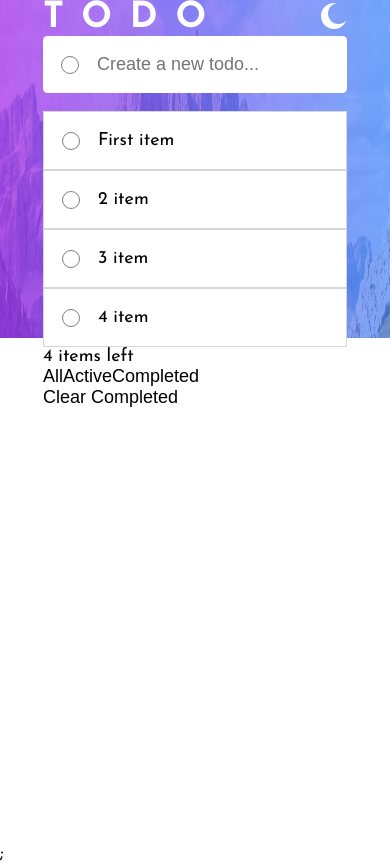
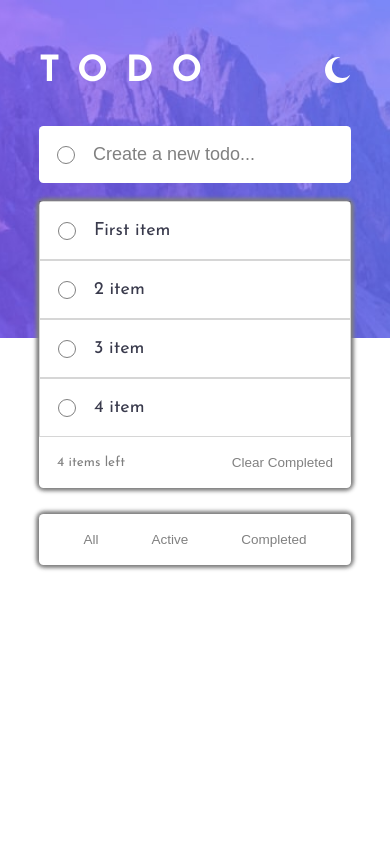
Before and after one commit to GSG-G9/ow-todo-app-hassanelnajjar, a Next.js app: page / in a window 390 px wide. Built offline with nearby package versions, Linux system fonts and the light colour scheme.

Commit message:
edit styles and apply responsive to it

```diff
--- a/components/TodoButtons/index.js
+++ b/components/TodoButtons/index.js
@@ -1,5 +1,6 @@
 import { func } from 'prop-types';
 import { useTodos } from '../Provider';
+import style from '../../styles/TodoButtons.module.css';
 
 const TodoButtons = ({ setDisplayedTodos }) => {
   const [todos, dispatch] = useTodos();
@@ -11,20 +12,38 @@ const TodoButtons = ({ setDisplayedTodos }) => {
   const handleClearCompleted = () =>
     dispatch({ type: 'delete-completed', payload: {} });
   return (
-    <li>
-      <span>{unCheckedTodos} items left</span>
-      <div>
-        <button type="button" onClick={handleAllTodos}>
+    <li className={style.todoButtonFooter}>
+      <span className={style.todoButtonTotalItems}>
+        {unCheckedTodos} items left
+      </span>
+      <div className={style.todoButtonDiv}>
+        <button
+          className={style.todoButton}
+          type="button"
+          onClick={handleAllTodos}
+        >
           All
         </button>
-        <button type="button" onClick={handleActiveTodos}>
+        <button
+          className={style.todoButton}
+          type="button"
+          onClick={handleActiveTodos}
+        >
           Active
         </button>
-        <button type="button" onClick={handleCompletedTodos}>
+        <button
+          className={style.todoButton}
+          type="button"
+          onClick={handleCompletedTodos}
+        >
           Completed
         </button>
       </div>
-      <button type="button" onClick={handleClearCompleted}>
+      <button
+        className={style.todoButton}
+        type="button"
+        onClick={handleClearCompleted}
+      >
         Clear Completed
       </button>
     </li>
--- a/pages/_app.js
+++ b/pages/_app.js
@@ -7,7 +7,7 @@ function MyApp({ Component, pageProps }) {
       <Head>
         <link rel="icon" type="image/png" sizes="32x32" href="/favicon.png" />
       </Head>
-      <Component {...pageProps} />;
+      <Component {...pageProps} />
     </>
   );
 }
--- a/pages/index.js
+++ b/pages/index.js
@@ -29,6 +29,7 @@ const Home = () => {
               src={lightMode ? lightImageBackground : darkImageBackground}
               alt="background image"
               layout="fill"
+              objectFit="cover"
             />
           </div>
         </div>
--- a/styles/CheckBox.module.css
+++ b/styles/CheckBox.module.css
@@ -28,7 +28,7 @@
   left: 0;
   height: 100%;
   width: 100%;
-  background-color: #fff;
+  background-color: transparent;
   border:1px solid gray
 }
 
--- a/styles/Home.module.css
+++ b/styles/Home.module.css
@@ -20,13 +20,16 @@
 }
 
 .todoContainer{
+  margin-top: 3rem;
   z-index: 10;
   display: flex;
   flex-direction: column;
+  width: 40vw;
 }
 .header{
   display: flex;
   justify-content: space-between;
+  margin-bottom: 2rem;
 }
 
 
@@ -37,3 +40,23 @@
   color:white;
   font-size: 2rem;
 }
+
+
+@media (max-width:992px) {
+  .todoContainer{
+  width: 60vw;
+}
+}
+
+@media (max-width:768px) {
+  .todoContainer{
+  width: 70vw;
+}
+}
+
+
+@media (max-width:600px) {
+  .todoContainer{
+  width: 80vw;
+}
+}
--- a/styles/Todo.module.css
+++ b/styles/Todo.module.css
@@ -1,7 +1,8 @@
 
 .addTodoDiv{
-  color:black;
-  background-color: white;
+  width: 100%;
+  color:var(--todo-item-text);
+  background-color:var(--background-color-todo-item);
   border-radius: 0.25rem;
   padding: 1rem;
   margin-bottom: 1rem;
@@ -11,7 +12,23 @@
 }
 
 .todoInput{
+  width: 80%;
   margin-left: 1rem;
   border:none;
   outline: none;
+  background-color: inherit;
+  color:var(--todo-item-text)
 }
+
+
+.todoInput::-webkit-input-placeholder { /* Edge */
+  color: gray;
+}
+
+.todoInput:-ms-input-placeholder { /* Internet Explorer 10-11 */
+  color: gray;
+}
+
+.todoInput::placeholder {
+  color: gray;
+}
--- /dev/null
+++ b/styles/TodoButtons.module.css
@@ -0,0 +1,42 @@
+.todoButtonTotalItems{
+  user-select: none;
+}
+
+.todoButtonTotalItems,
+.todoButton{
+color:gray;
+font-size: 0.75rem;
+}
+.todoButton:hover{
+color:var(--bright-blue)
+}
+
+.todoButtonDiv{
+  display: flex;
+  justify-content: space-around;
+  align-items: center;
+  flex-grow: 2;
+}
+
+.todoButtonFooter{
+  position: relative;
+  padding: 1rem;
+  display: flex;
+  justify-content: space-between;
+  align-items:center;
+}
+
+
+@media (max-width:600px) {
+  .todoButtonDiv{
+  position: absolute;
+  top:150%;
+  left:0;
+  width: 100%;
+  padding: 1rem;
+  background-color:var(--background-color-todo-item);
+  box-shadow: 2px 0px 5px gray,0px 2px 5px gray,-2px 0px 5px gray,0px -2px 5px gray;
+  color:var(--todo-item-text);
+  border-radius:0.25rem;
+}
+}
--- a/styles/TodoItem.module.css
+++ b/styles/TodoItem.module.css
@@ -4,11 +4,12 @@
   align-items:center;
   border:1px solid rgba(0, 0, 0, 0.159);
   padding:1rem;
-  background-color: white;
+  background-color: transparent;
+  color:inherit
 }
 
 .todoContent{
-  color:black;
+  color:inherit;
   text-align: left;
   margin-left: 1rem;
   cursor: pointer;
--- a/styles/TodosList.module.css
+++ b/styles/TodosList.module.css
@@ -4,4 +4,7 @@
   flex-direction: column;
   justify-content: flex-start;
   align-items:stretch;
+  background-color:var(--background-color-todo-item);
+  box-shadow: 2px 0px 5px gray,0px 2px 5px gray,-2px 0px 5px gray,0px -2px 5px gray;
+  color:var(--todo-item-text)
 }
--- a/styles/globals.css
+++ b/styles/globals.css
@@ -17,19 +17,20 @@ a {
 	box-sizing: border-box;
 	font-size: 18px;
 
+
 	--bright-blue: #3f7efd;
 	--very-dark-blue: #161722;
 	--very-dark-desaturated-blue: #25273c;
 	--light-grayish-blue: #cacde8;
 	--light-grayish-blue-hover: #e4e5f1;
 	--dark-grayish-blue: #777a92;
-	--very-dark-grayish-blue: #4d5066;
+
 	--very-dark-grayish-blue: #393a4c;
 	--very-light-gray: #fafafa;
 	--very-light-grayish-blue: #e4e5f1;
 	--light-grayish-blue: #d2d3db;
 	--dark-grayish-blue: #9394a5;
-	--very-dark-grayish-blue: #484b6a;
+
 }
 
 #__next {
@@ -45,12 +46,16 @@ ul {
 }
 
 .darkMode {
-	--background-color: black;
+	--todo-item-text:var(--very-light-grayish-blue);
+		--background-color:var(--very-dark-desaturated-blue);
+	--background-color-todo-item: var(--very-dark-grayish-blue);
 	--todo-content-color: white;
 }
 
 .lightMode {
-	--background-color: white;
+	--todo-item-text:var(--very-dark-grayish-blue);
+	--background-color-todo-item: white;
+	--background-color:white;
 	--todo-content-color: black;
 }
 
```
